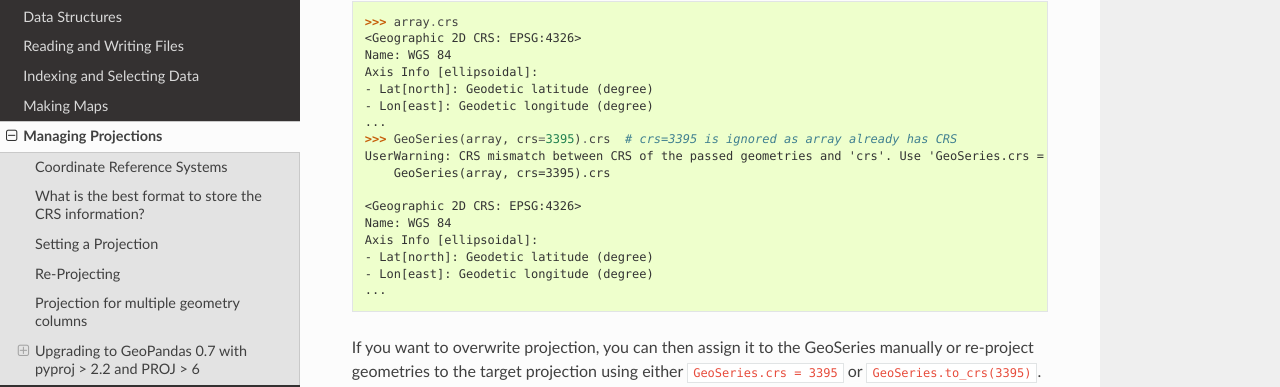
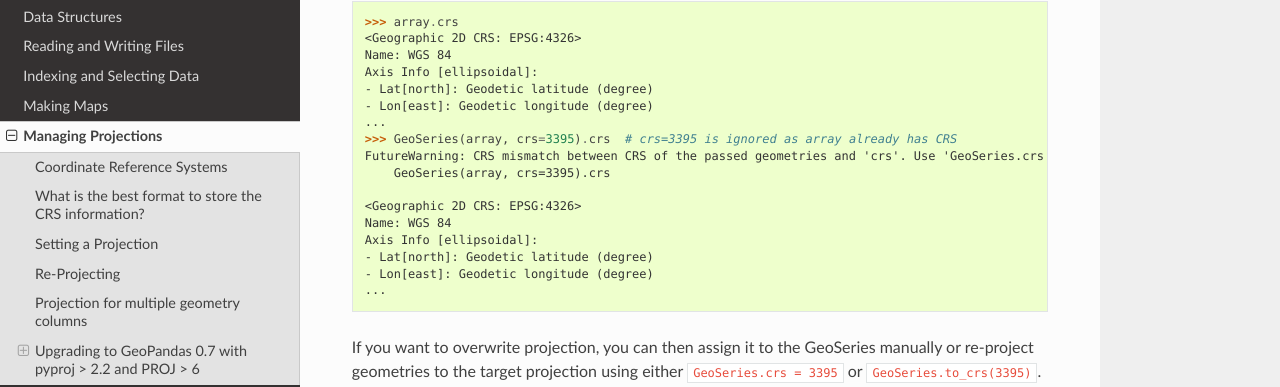
Before and after one commit to geopandas/geopandas, a Sphinx documentation site: the page built from doc/source/projections.rst, in a window 1280 px wide and 900 px high, scrolled down 2237 px. Shown: the part 111-498 px from the top of the window. Built offline with Sphinx 7.4.7 and the Read the Docs theme 2.0.0, drawn with Linux system fonts in a browser that asks for light colours; pages that are not in the unit, such as notebooks, are missing from menus.

Commit message:
change warning in docs

```diff
--- a/doc/source/projections.rst
+++ b/doc/source/projections.rst
@@ -118,7 +118,7 @@
    - Lon[east]: Geodetic longitude (degree)
    ...
    >>> GeoSeries(array, crs=3395).crs  # crs=3395 is ignored as array already has CRS
-   UserWarning: CRS mismatch between CRS of the passed geometries and 'crs'. Use 'GeoSeries.crs = crs' to overwrite CRS or 'GeoSeries.to_crs()' to reproject geometries.
+   FutureWarning: CRS mismatch between CRS of the passed geometries and 'crs'. Use 'GeoSeries.crs = crs' to overwrite CRS or 'GeoSeries.to_crs()' to reproject geometries. CRS mismatch will raise an error in the future versions of GeoPandas.
        GeoSeries(array, crs=3395).crs
 
    <Geographic 2D CRS: EPSG:4326>
```
